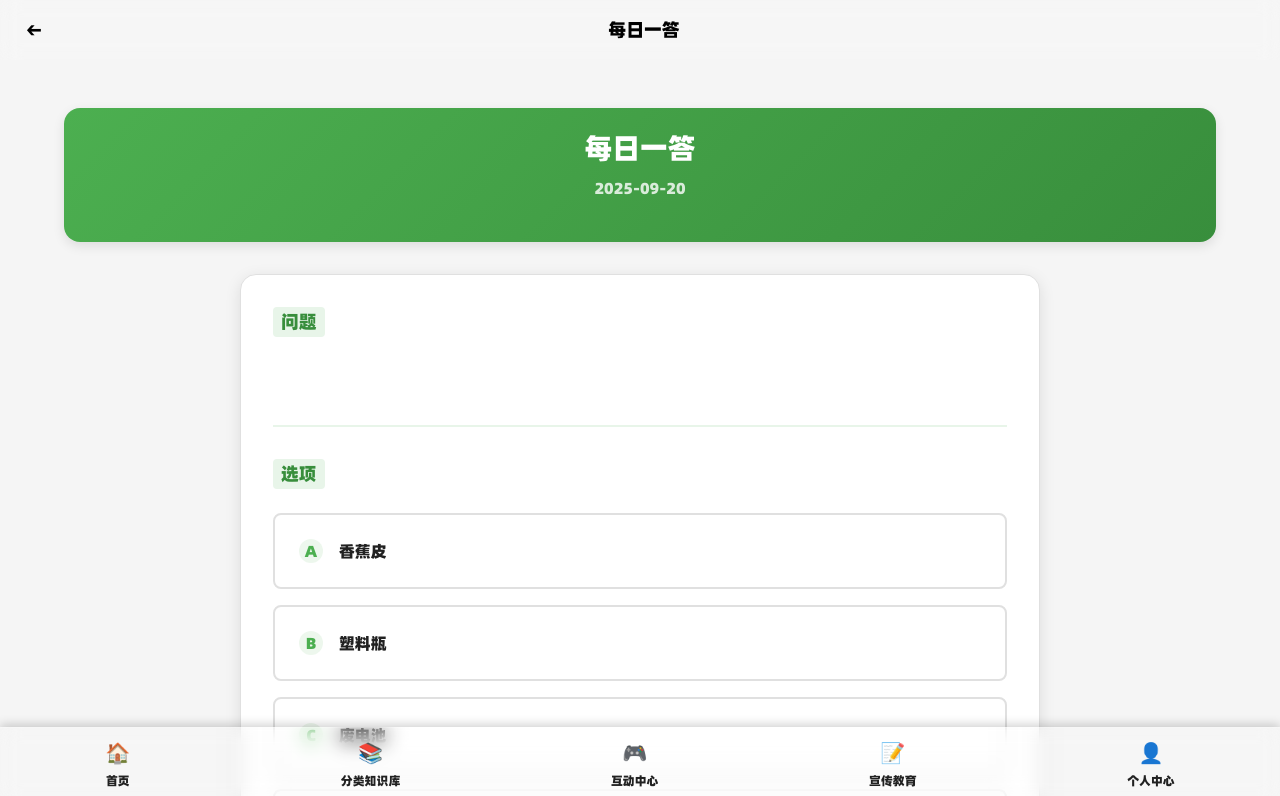
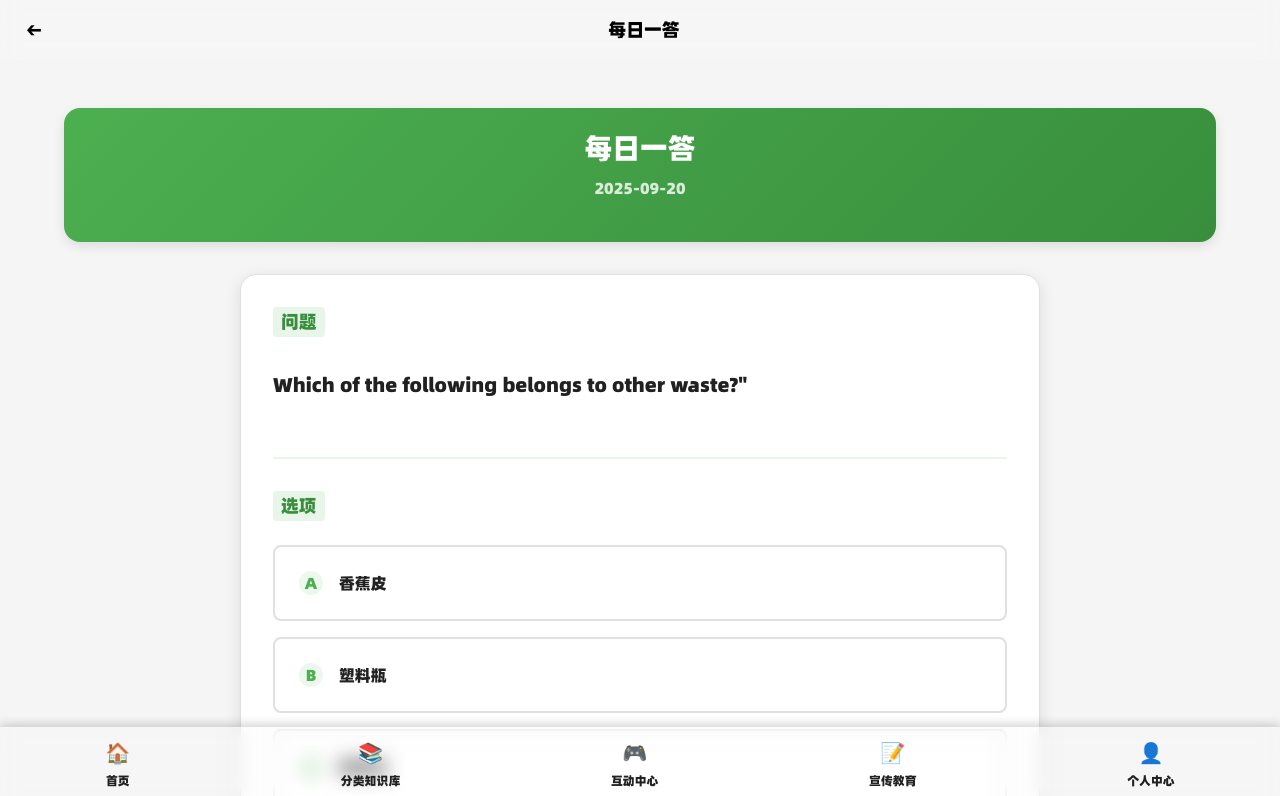
Before and after one commit to wensenhh/Smart_Waste_Classify, a Vue app in the folder frontend/: page /daily-question in a window 1280 px wide. Shown: the top 796 px of the page. Built offline with nearby package versions, Linux system fonts and the light colour scheme.

Commit message:
【临时】互动中心 - 每日一题 - 问题先写死

```diff
--- a/frontend/src/views/DailyQuestion.vue
+++ b/frontend/src/views/DailyQuestion.vue
@@ -13,7 +13,10 @@
       <div v-if="question" class="question-card">
         <div class="question-content">
           <h2>{{ $t('question.questionText') }}</h2>
-          <p class="question-text">{{ question.text }}</p>
+          <p class="question-text">
+            {{ question.text }}
+            Which of the following belongs to other waste?"
+          </p>
         </div>
 
         <!-- 选项区域 -->
```
